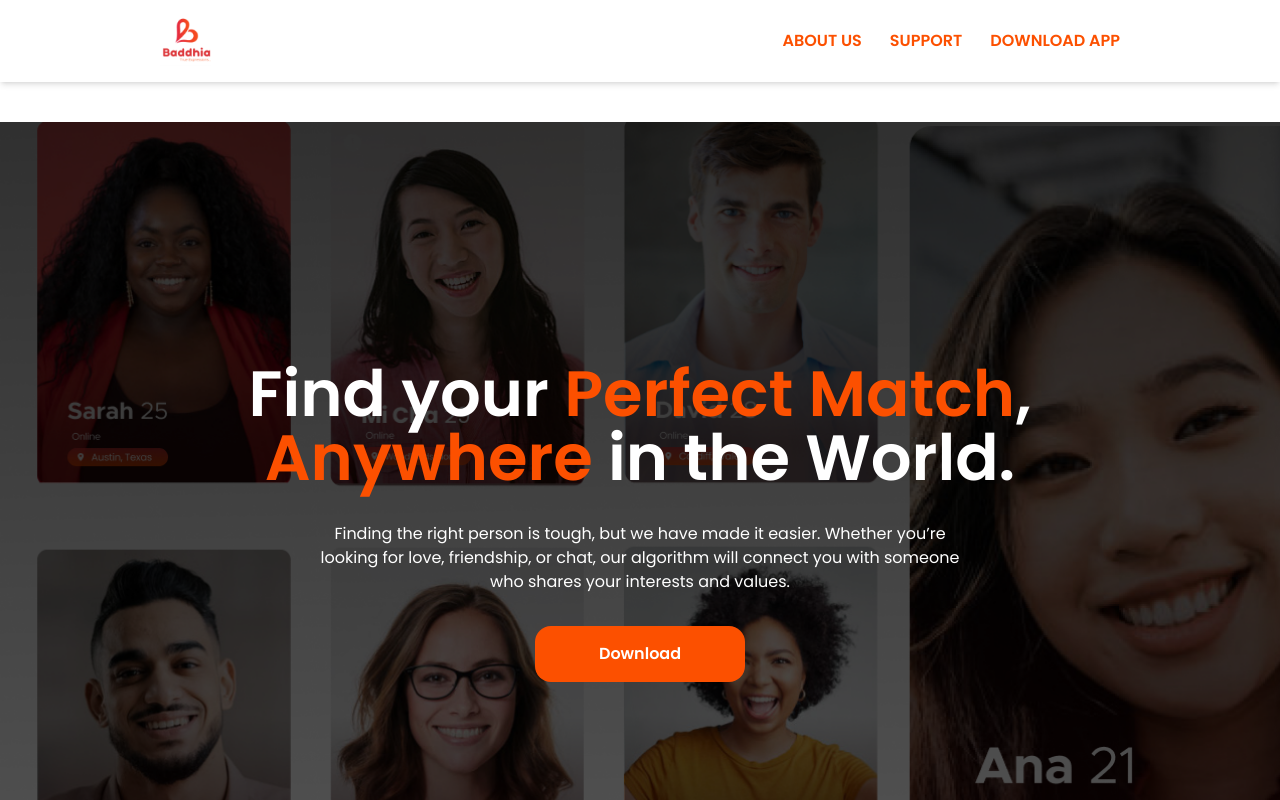
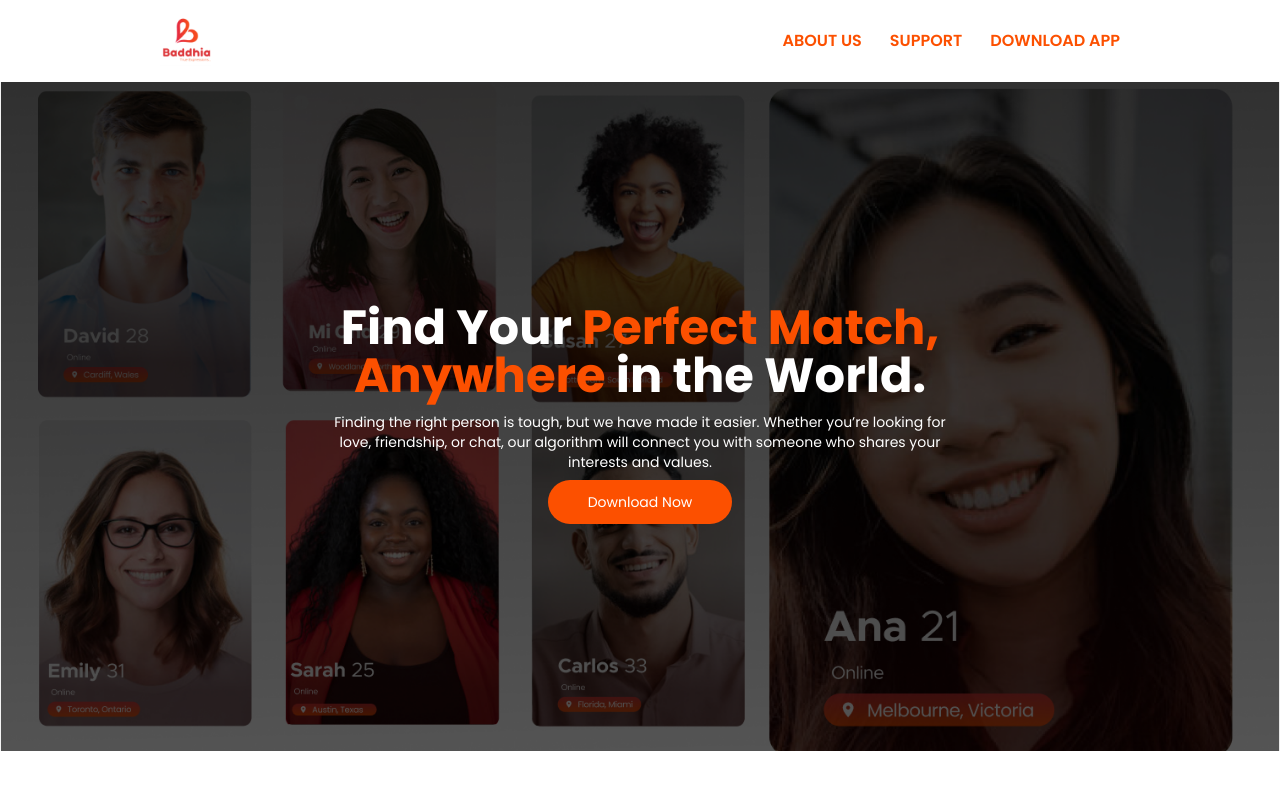
Before and after one commit to Tolutoon/baddhia, a React (Vite) app: page / in a window 1280 px wide. Shown: the top 800 px of the page. Built offline with nearby package versions, Linux system fonts and the light colour scheme.

Commit message:
Latest hero update

```diff
--- a/src/components/Hero.jsx
+++ b/src/components/Hero.jsx
@@ -1,33 +1,22 @@
 import React from "react";
+import hero from "/images/HeroImg.png"
 
 function Hero() {
   return (
-    <section className="py-10">
-      <div className="homePage h-screen w-full px-10 flex-nowrap">
-        <div className="flex flex-col justify-center w-full items-center h-full md:gap-y-8 gap-y-6 mx-auto">
-          <h1 className="text-white text-center xl:max-w-6xl max-w-[80vh] md:leading-none font-semibold text-4xl md:text-[44px] xl:text-[64px]">
-            Find your <span className="text-baddhia-orange">Perfect Match</span>
-            ,<br /> <span className="text-baddhia-orange"> Anywhere</span> in
-            the World.
-          </h1>
-          <p className="text-white xl:max-w-[80vh] max-w-[60vh] text-center xl:text-base">
-            Finding the right person is tough, but we have made it easier.
-            Whether you’re looking for love, friendship, or chat, our algorithm
-            will connect you with someone who shares your interests and values.
+    <div className='relative'>
+            <img className='w-full' src={hero} alt="" />
+            <div className='absolute top-1/2 left-1/2 transform -translate-x-1/2 -translate-y-1/2 text-center text-white'>
+              <p className='lg:text-5xl font-bold sm:text-2xl text-l mt-5 md:text-3xl w-full mb-0 md:mb-3 m-auto md:font-bold'>Find Your <span className="text-baddhia-orange">Perfect Match,
+                Anywhere</span> in the World.
               </p>
-
-          {/* button */}
+              <p className="w-full text-xs md:text-sm mb-2">Finding the right person is tough, but we have made it easier. Whether you’re looking for love, friendship, or chat, our algorithm will connect you with someone who shares your interests and values.</p>
               <a href="https://play.google.com/store/apps/details?id=com.baddhia.app">
               <button
-              type="submit"
-              className="bg-baddhia-orange p-4 xl:px-16 px-10 rounded-[16px] font-semibold xl:text-base text-[12px] text-white transition-all duration-300 hover:scale-105"
-            >
-              Download
+               className='bg-baddhia-orange md:py-3 mb-6 md:px-10 md:text-sm text-xs py-2 px-4 rounded-full'>Download Now
                </button>
                </a>
             </div>
           </div>
-    </section>
   );
 }
 
```
Also changed, not shown: public/images/HeroImg.png (added). Lines whose indentation alone changed are shown as unchanged.
